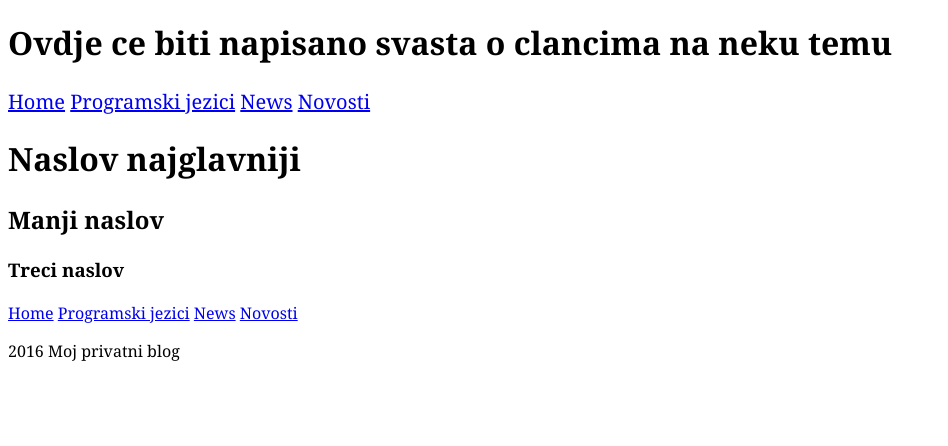
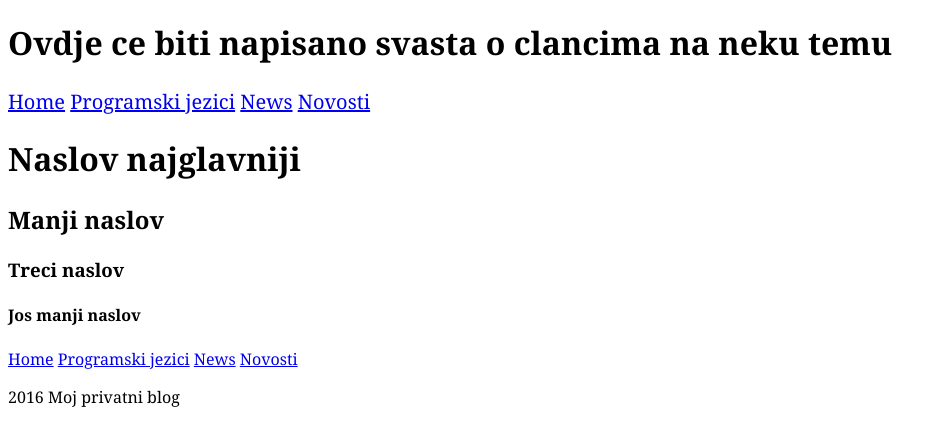
Before and after one commit to simplestavnostt/simplestavnost.github.io, a Jekyll site: the page built from index.html, in a window 1280 px wide. Shown: the top 446 px of the page, without its empty margins (0-948 px from the left). Built offline with Jekyll 4.4.1, drawn with Linux system fonts in a browser that asks for light colours; Markdown is read by kramdown in place of the engine named in the settings.

Commit message:
dsf asdf dfas

```diff
--- a/index.html
+++ b/index.html
@@ -6,3 +6,4 @@ layout: default
 <h1>Naslov  najglavniji</h1>
 <h2> Manji naslov</h2>
 <h3>Treci naslov</h3>
+<h4>Jos manji naslov</h4>
```
